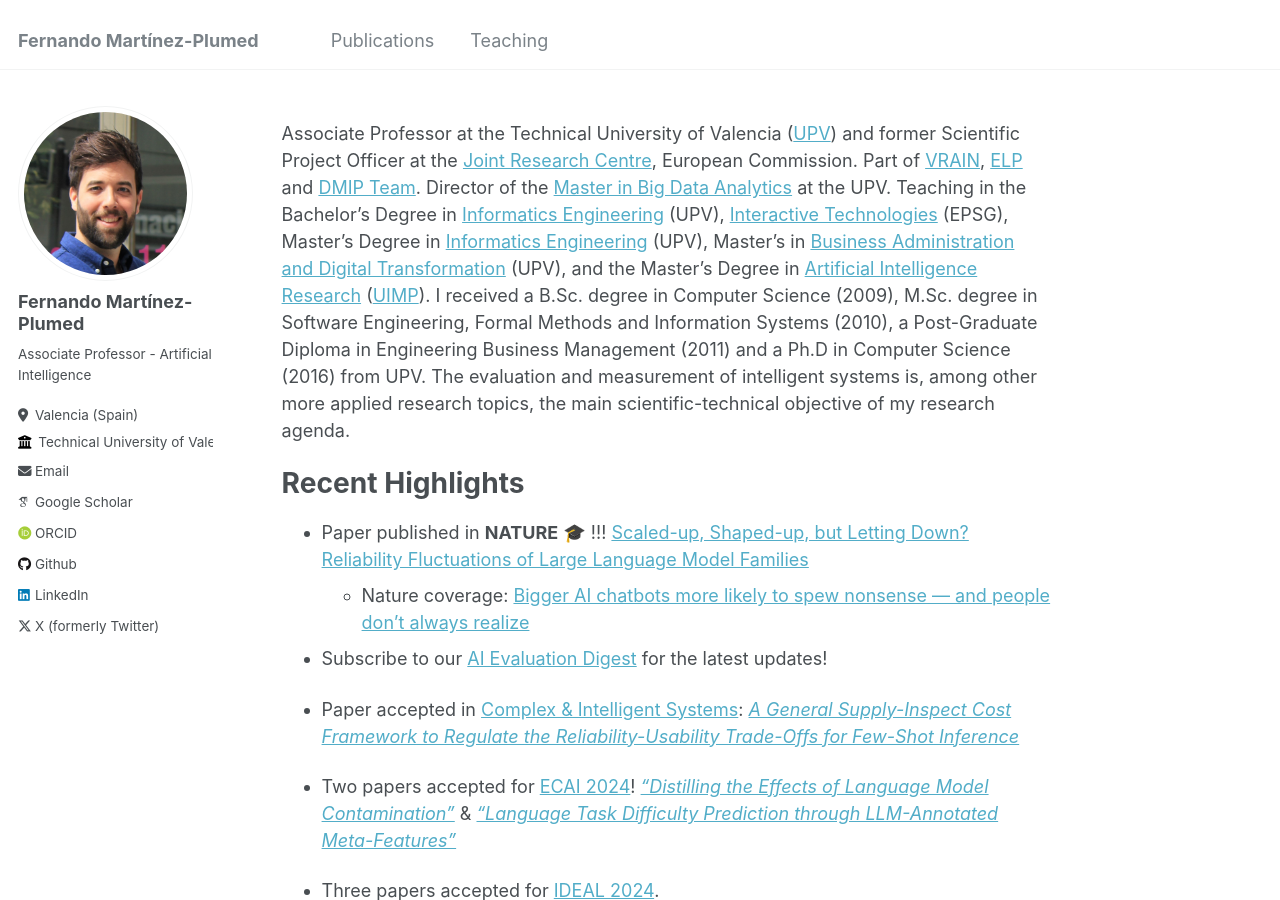
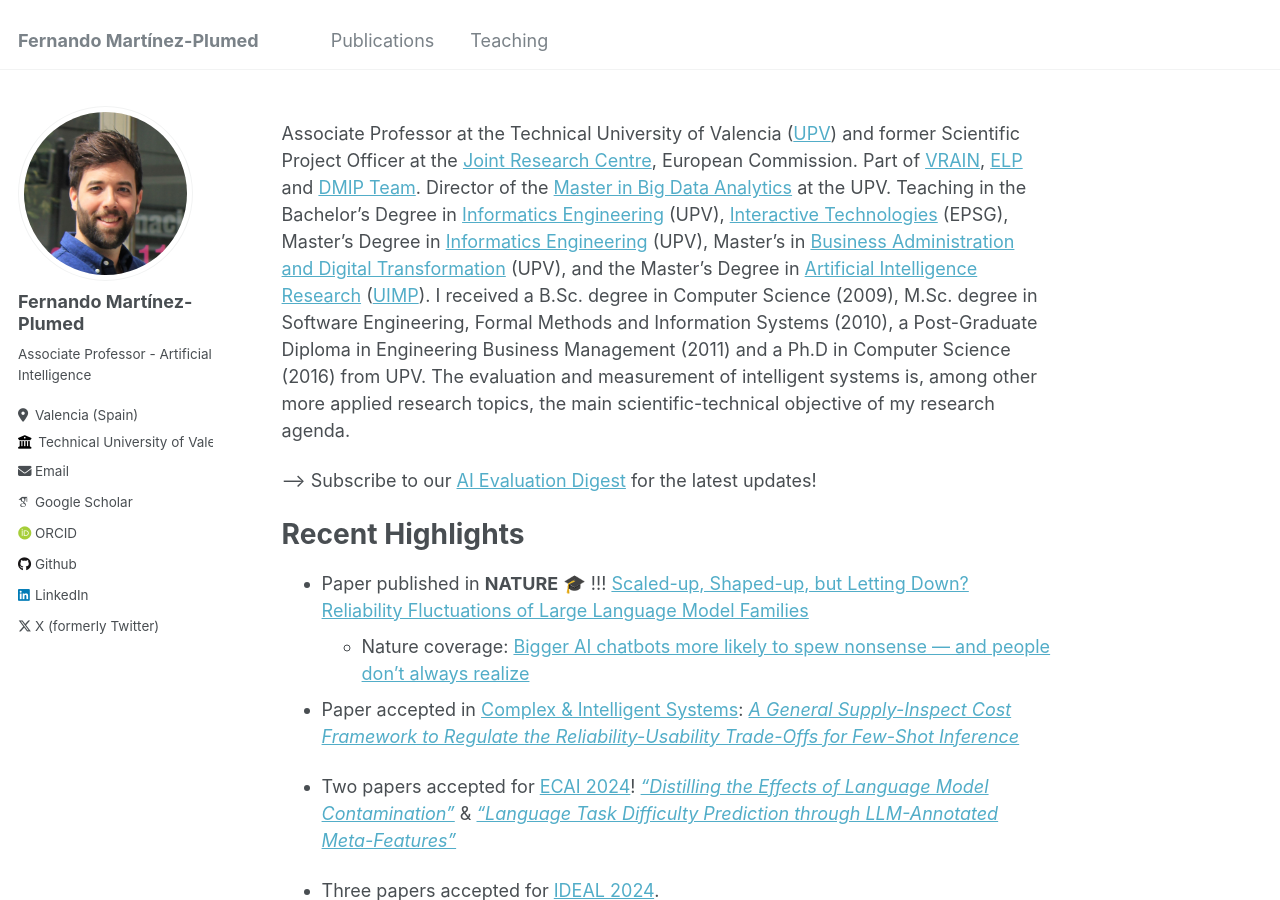
Before and after one commit to nandomp/nandomp.github.io, a Jekyll site: the page built from _pages/about.md, in a window 1280 px wide and 900 px high. Built offline with Jekyll 4.4.1, drawn with Linux system fonts in a browser that asks for light colours; some web fonts are replaced.

```diff
--- a/_pages/about.md
+++ b/_pages/about.md
@@ -10,13 +10,14 @@ redirect_from:
 
 Associate Professor at the Technical University of Valencia ([UPV](http://www.upv.es/)) and former Scientific Project Officer at the [Joint Research Centre](https://ec.europa.eu/jrc/en/about/jrc-site/seville), European Commission. Part of [VRAIN](https://vrain.upv.es/),  [ELP](https://elp.webs.upv.es/) and [DMIP Team](https://dmip.webs.upv.es/). Director of the [Master in Big Data Analytics](http://bigdata.inf.upv.es/) at the UPV. Teaching in the Bachelor's Degree in [Informatics Engineering](https://www.upv.es/titulaciones/GII/) (UPV), [Interactive Technologies](https://www.upv.es/titulaciones/GTI/index-en.html) (EPSG), Master's Degree in [Informatics Engineering](http://muiinf.webs.upv.es/) (UPV), Master's in [Business Administration and Digital Transformation](https://www.cegea.upv.es/es/formacion/) (UPV), and the Master's Degree in [Artificial Intelligence Research](https://www.uimp.es/postgrado/estudios/fichaestudio.php?plan=P04C&any=2022-23&lan=es) ([UIMP](http://www.uimp.es/)). I received a B.Sc. degree in Computer Science (2009), M.Sc. degree in Software Engineering, Formal Methods and Information Systems (2010), a Post-Graduate Diploma in Engineering Business Management (2011) and a Ph.D in Computer Science (2016) from UPV. The evaluation and measurement of intelligent systems is, among other more applied research topics, the main scientific-technical objective of my research agenda.
 
+--> Subscribe to our [AI Evaluation Digest](https://aievaluation.substack.com/) for the latest updates!
+
+
 Recent Highlights
 ======
 
 * Paper published in **NATURE** 🎓 !!!  [Scaled-up, Shaped-up, but Letting Down? Reliability Fluctuations of Large Language Model Families](https://www.nature.com/articles/s41586-024-07930-y)
   * Nature coverage: [Bigger AI chatbots more likely to spew nonsense — and people don't always realize](https://www.nature.com/articles/d41586-024-03137-3)
-
-* Subscribe to our [AI Evaluation Digest](https://aievaluation.substack.com/) for the latest updates!
 
 * Paper accepted in [Complex & Intelligent Systems](https://link.springer.com/journal/40747): [*A General Supply-Inspect Cost Framework to Regulate the Reliability-Usability Trade-Offs for Few-Shot Inference*](https://link.springer.com/article/10.1007/s40747-024-01599-6)
 
```
